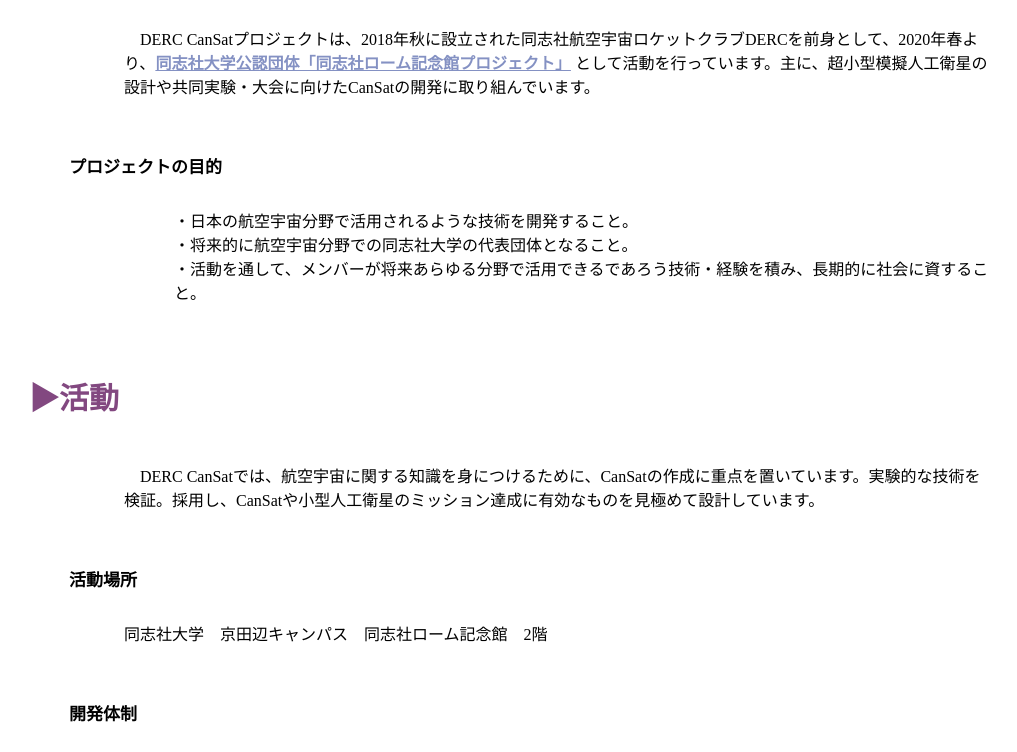
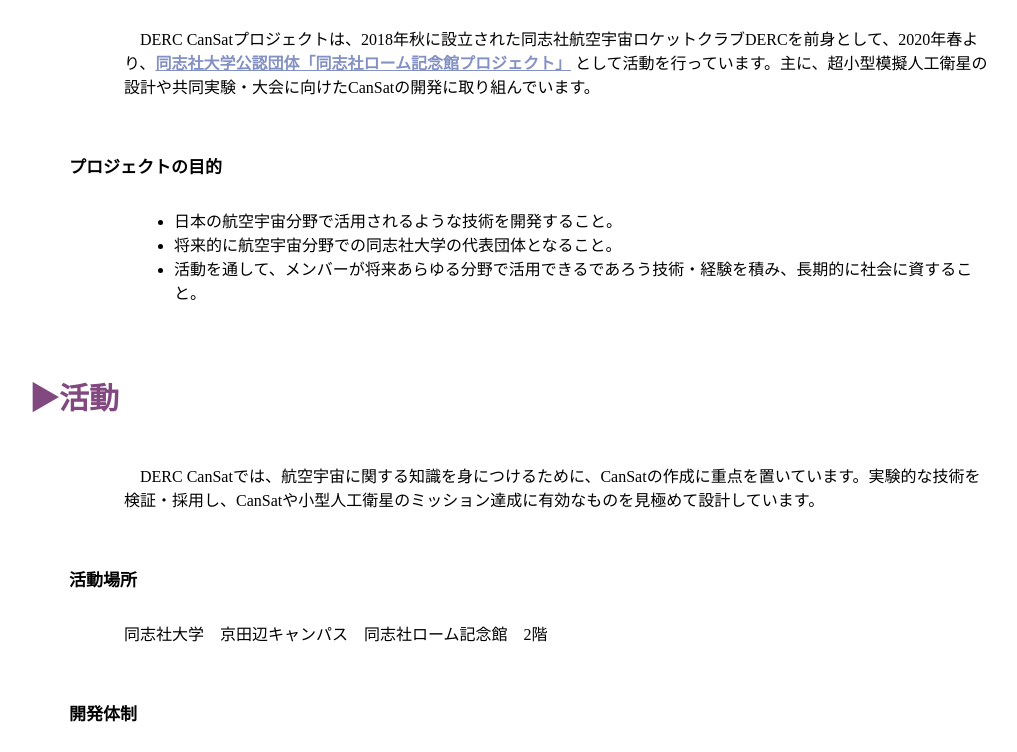
Before and after one commit to tobedercrockets37/web_page, a plain HTML site: page about.html in a window 1280 px wide. Shown: the part 451-1203 px from the top of the page, without its empty margins (108-1125 px from the left). Drawn offline with Linux system fonts and the light colour scheme.

Commit message:
purpose changed

```diff
--- a/about.html
+++ b/about.html
@@ -46,10 +46,11 @@
 
                 <p class="midashi4"><span class="bold">プロジェクトの目的</span></p>
 
-                <p class="setsumei2">・日本の航空宇宙分野で活用されるような技術を開発すること。
-                    <br>・将来的に航空宇宙分野での同志社大学の代表団体となること。
-                    <br>・活動を通して、メンバーが将来あらゆる分野で活用できるであろう技術・経験を積み、長期的に社会に資すること。
-                </p>
+                <ul class="setsumei2">
+                    <li>日本の航空宇宙分野で活用されるような技術を開発すること。</li>
+                    <li>将来的に航空宇宙分野での同志社大学の代表団体となること。</li>
+                    <li>活動を通して、メンバーが将来あらゆる分野で活用できるであろう技術・経験を積み、長期的に社会に資すること。</li>
+                </ul>
                 </div>
 
 
@@ -60,7 +61,7 @@
 
 
                 <p class="setsumei">　DERC
-                    CanSatでは、航空宇宙に関する知識を身につけるために、CanSatの作成に重点を置いています。実験的な技術を検証。採用し、CanSatや小型人工衛星のミッション達成に有効なものを見極めて設計しています。
+                    CanSatでは、航空宇宙に関する知識を身につけるために、CanSatの作成に重点を置いています。実験的な技術を検証・採用し、CanSatや小型人工衛星のミッション達成に有効なものを見極めて設計しています。
                 </p>
 
                 <p class="midashi4 bold">活動場所</p>
```
